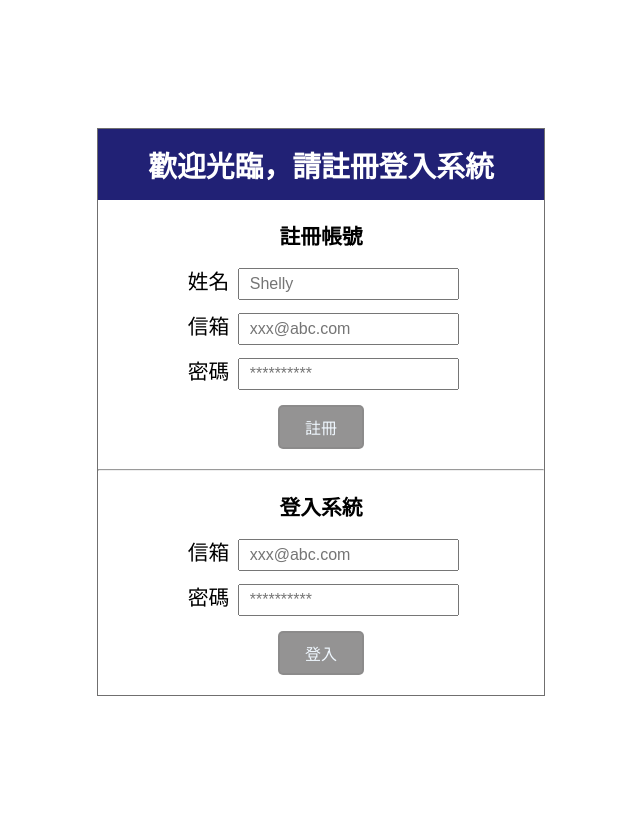
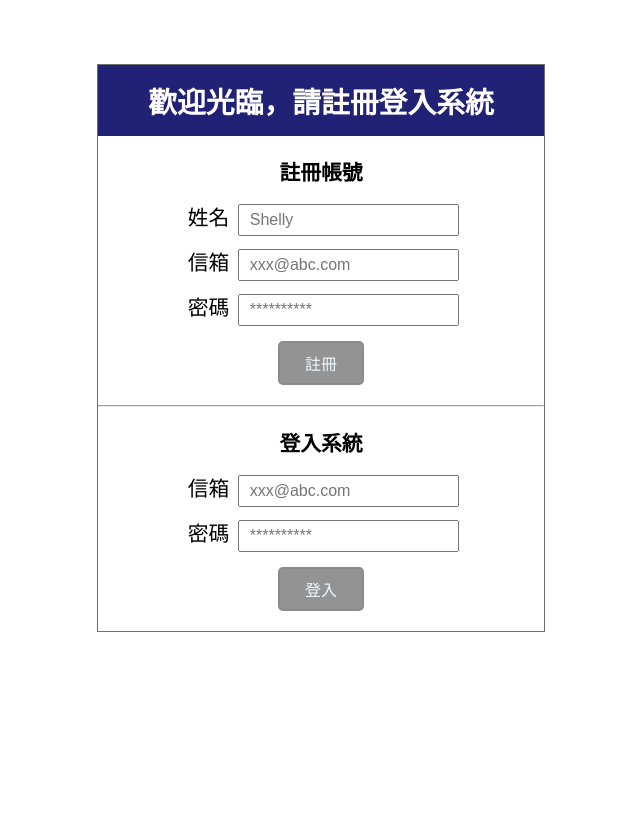
Before and after one commit to juggle-tech/weHelp-stage1, a FastAPI app: page / in a window 1280 px wide. Shown: the whole page, without its empty margins (319-959 px from the left). After the commit the page ends 632 px from the top, so only its background shows below. Run offline with FastAPI, Linux system fonts and the light colour scheme.

Commit message:
update style sheet

```diff
--- a/week6/main.py
+++ b/week6/main.py
@@ -1,4 +1,3 @@
-import json
 import os
 import query
 
--- a/week6/static/css/style.css
+++ b/week6/static/css/style.css
@@ -18,7 +18,7 @@ body {
 
 /* home.html */
 .formBlock {
-    margin: 10%;
+    margin: 5%;
     border: solid 1px rgba(77, 76, 76, 0.8);
 }
 
@@ -160,6 +160,10 @@ input {
     .errorBlocks {
         min-width: 40%;
     }
+
+    .formBlock {
+        margin: 10%;
+    }
 }
 
 
```
